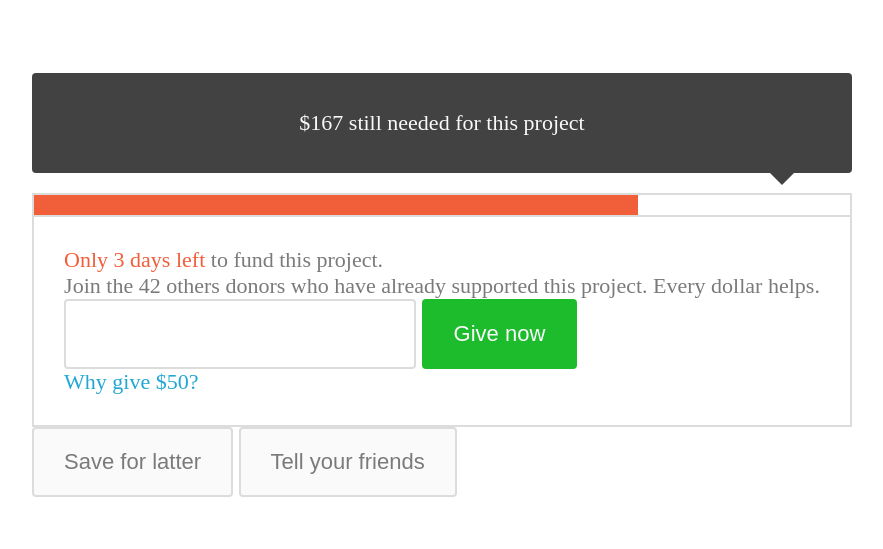
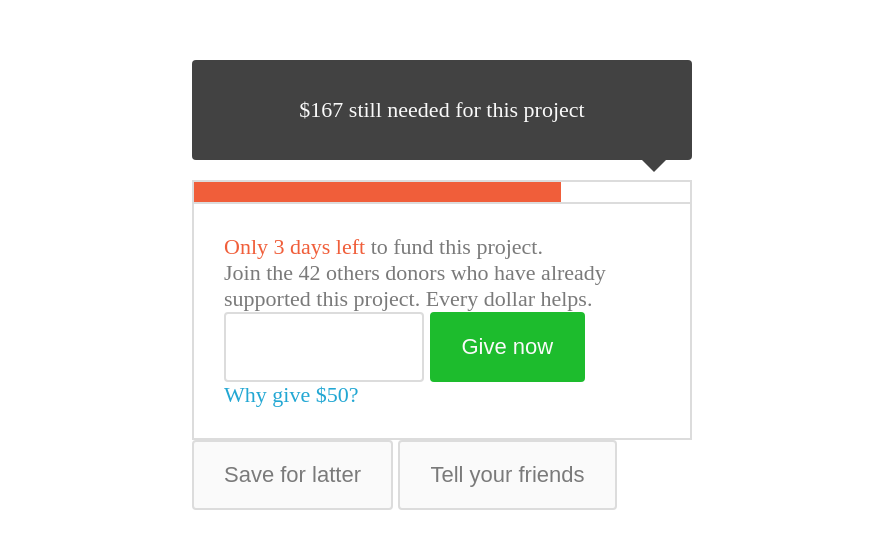
Before and after one commit to kozlovzxc/donater, a website: page index.html in a window 1280 px wide. Shown: the part 123-672 px from the top of the page, without its empty margins (198-1081 px from the left). Drawn offline with nearby package versions, Linux system fonts and the light colour scheme; files that its build step writes are made by us from their sources.

Commit message:
feat(common): set max width

```diff
--- a/style/index.scss
+++ b/style/index.scss
@@ -17,6 +17,8 @@
 }
 
 .details {
+  max-width: 500px;
+
   &_content {
     @extend %bordered;
     padding: $distance-large;
--- a/style/input.scss
+++ b/style/input.scss
@@ -1,5 +1,7 @@
 .input {
   @extend %bordered;
+  max-width: 200px;
   padding: $distance-medium $distance-large;
+  color: $color-secondary-dark;
   border-radius: $border-radius;
 }
```
